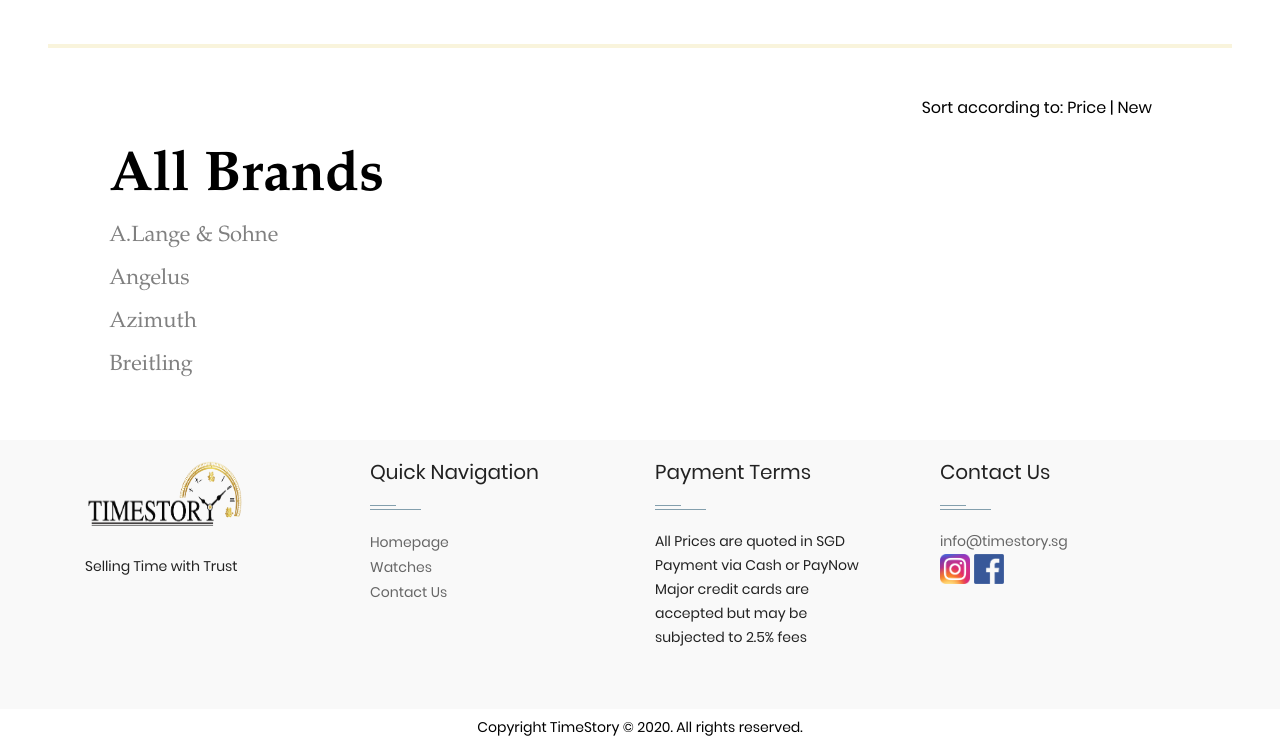
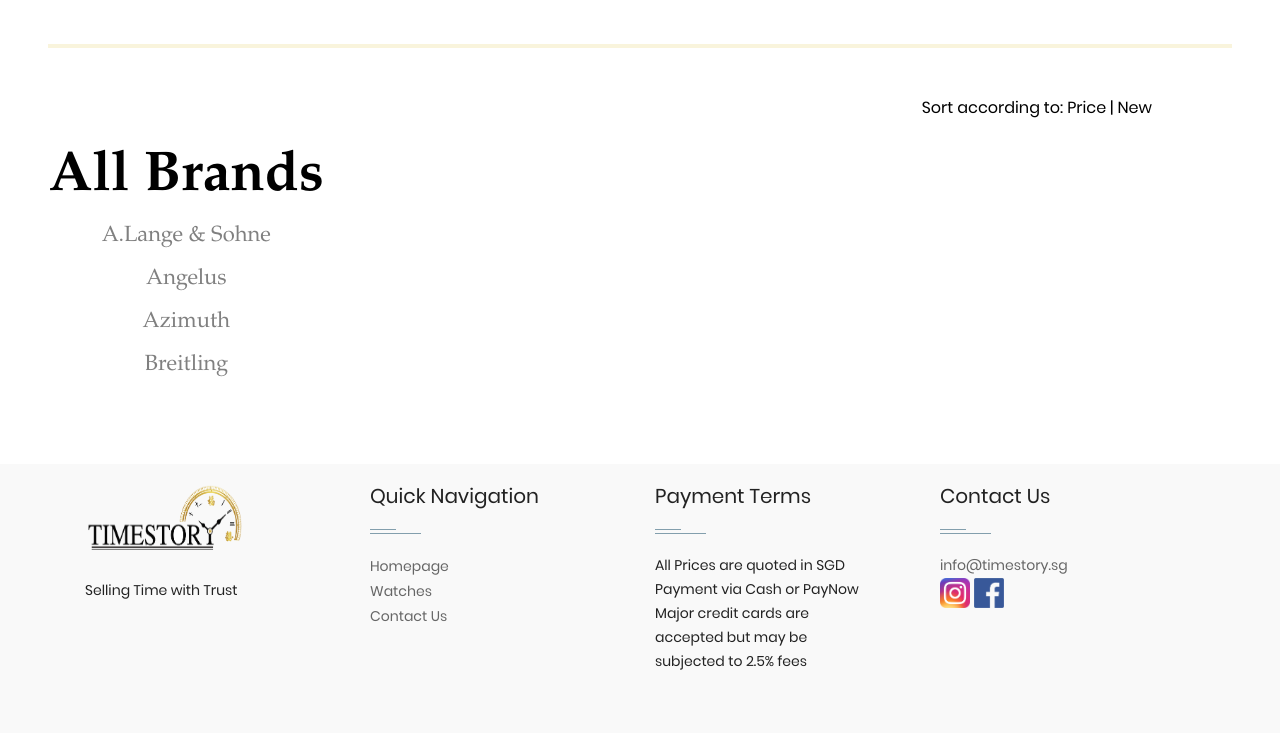
Before and after one commit to TimeStory-Project/TimeStory, a Django app: page /watches in a window 1280 px wide. Shown: the part 485-1221 px from the top of the page. Run offline with Django 3.2, Linux system fonts and the light colour scheme; data that the repository does not hold is empty; some libraries are stand-ins or nearby versions.

Commit message:
edit watches.html to make sidebar position better

```diff
--- a/template/main/watches.html
+++ b/template/main/watches.html
@@ -74,20 +74,19 @@
             font-size: 56px;
             font-family: Garamond;
             font-weight: bolder;
-            text-align: left;
+            text-align: center;
         }
 
         .sidebarWatchBrand {
           color: grey;
           font-size: 22px;
           font-family: Garamond;
-          text-align: left;
+          text-align: center;
         }
 
         .sidebarDropdown {
           position: relative;
-          display: inline-block
-          text-align: left;
+          text-align: center;
         }
 
         .dropdown-content {
@@ -98,12 +97,11 @@
 
         .dropdown-content a {
           color:blue;
-          text-align: left;
+          text-align: center;
           display: block;
           text-decoration: underline;
-          font-size: 16px;
+          font-size: 18px;
           font-family: Garamond;
-
         }
 
         .watchimage>img {
@@ -181,11 +179,11 @@
     <!--Grid row-->
     <div class="row wow fadeIn">
 
-      <div class="col-lg-1 col-md-6 mb-4">
-      </div>
+      <div class="col-lg-4 col-md-6 mb-4">
 
-      <!-- This is for the side bar navigation menu-->
-      <div class="col-lg-3 col-md-6 mb-4">
+
+      <!-- Side bar navigation menu for all brands of watch -->
+      <div class="col-lg-11 col-md-6 mb-4">
 
         <!-- The Header for the side bar menu-->
         <div class="sidebarHeader">
@@ -244,6 +242,9 @@
 
 
       </div>
+      <!-- End of side bar navigation menu for all brands of watches -->
+
+    </div>
 
 
       <!--For the Main Catalougue-->
@@ -445,7 +446,8 @@
 
 
     {% endfor %}
-    </div>
+      </div>
+       <!--End of the Main Catalougue-->
 
 
     </div>
```
